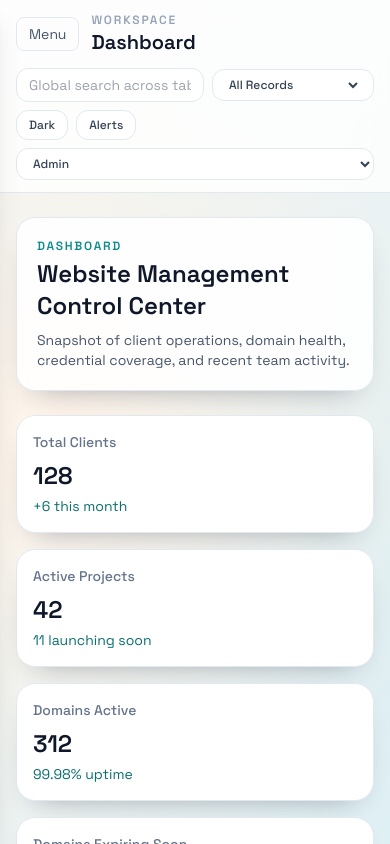
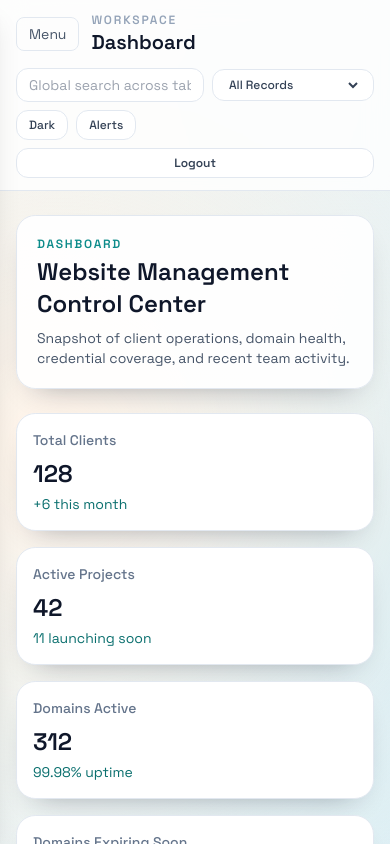
Before and after one commit to dheeraj0808/EpicManagement, a React (Vite) app in the folder frontend/: page /login in a window 390 px wide. Both pictures are taken after a click on the button "Login as Admin". Shown: the top 844 px of the page. Built offline with nearby package versions, Linux system fonts and the light colour scheme.

Commit message:
adding logout option

```diff
--- a/frontend/src/components/Header.jsx
+++ b/frontend/src/components/Header.jsx
@@ -1,11 +1,13 @@
 import { formatLongDate } from "../utils/formatters";
-import { useRole } from "../context/RoleContext";
+import { useNavigate } from "react-router-dom";
+import { useAuth } from "../context/AuthContext";
 import { useToast } from "../context/ToastContext";
 import { useUI } from "../context/UIContext";
 import FiltersDropdown from "./FiltersDropdown";
 
 export default function Header({ title, onMenuOpen }) {
-  const { role, setRole, availableRoles } = useRole();
+  const navigate = useNavigate();
+  const { user, logout } = useAuth();
   const { globalSearch, setGlobalSearch, tableFilter, setTableFilter, tableFilterOptions, isDarkMode, toggleThemeMode } =
     useUI();
   const { showToast } = useToast();
@@ -65,25 +67,30 @@ export default function Header({ title, onMenuOpen }) {
               Alerts
             </button>
 
-            <label className="hidden text-xs font-semibold uppercase tracking-wide text-slate-500 xl:block">Role</label>
+            <span className="hidden rounded-xl border border-slate-200 bg-white px-3 py-1.5 text-xs font-semibold text-slate-700 xl:block">
+              {user?.role}
+            </span>
           </div>
 
-          <select
-            value={role}
-            onChange={(event) => setRole(event.target.value)}
-            className="rounded-xl border border-slate-200 bg-white px-3 py-1.5 text-xs font-medium text-slate-700 outline-none transition focus:border-brand-500 focus:ring-2 focus:ring-brand-100 lg:text-sm"
-            aria-label="Select role"
-          >
-            {availableRoles.map((roleOption) => (
-              <option key={roleOption} value={roleOption}>
-                {roleOption}
-              </option>
-            ))}
-          </select>
+          <span className="hidden rounded-xl border border-slate-200 bg-white px-3 py-1.5 text-sm text-slate-600 lg:block">
+            {user?.email}
+          </span>
 
           <p className="hidden rounded-xl border border-slate-200 bg-white px-3 py-1.5 text-sm text-slate-500 xl:block">
             {formatLongDate(new Date())}
           </p>
+
+          <button
+            type="button"
+            onClick={() => {
+              logout();
+              showToast("Logged out successfully", "info");
+              navigate("/login", { replace: true });
+            }}
+            className="rounded-xl border border-slate-200 bg-white px-3 py-1.5 text-xs font-semibold text-slate-700 transition hover:bg-slate-50"
+          >
+            Logout
+          </button>
         </div>
       </div>
     </header>
```
